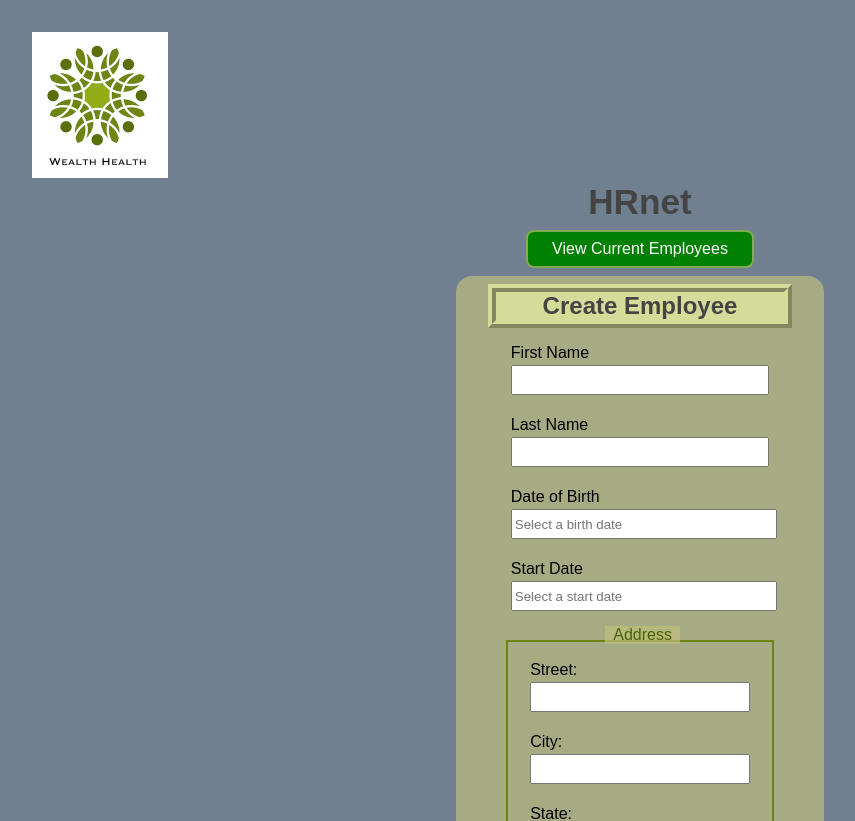
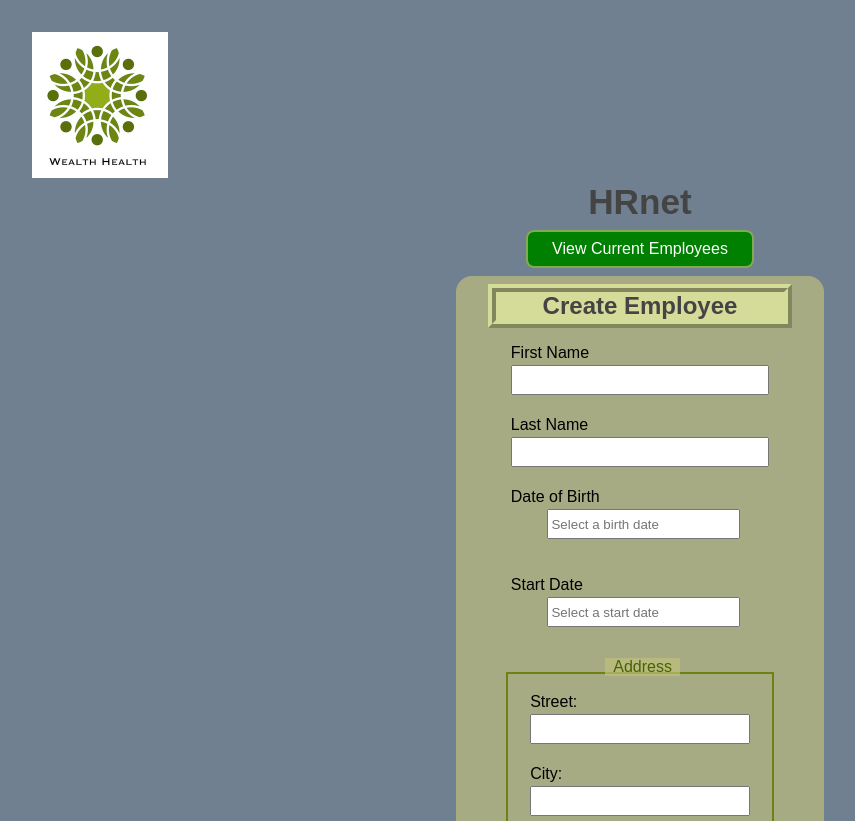
Before and after one commit to sarahvar/P14_HRnet, a React (Vite) app: page / in a window 1280 px wide. Shown: the top 821 px of the page, without its empty margins (0-855 px from the left). Built offline with nearby package versions, Linux system fonts and the light colour scheme; a web font is replaced by a local one.

Commit message:
House_space

```diff
--- a/src/App.jsx
+++ b/src/App.jsx
@@ -5,7 +5,7 @@ import Home from '../src/Pages/Home/Home';
 import './App.css';
 import { library } from '@fortawesome/fontawesome-svg-core';
 import { fas } from '@fortawesome/free-solid-svg-icons';
-import '@fortawesome/fontawesome-free/css/all.css'; // Import des styles CSS de Font Awesome
+import '@fortawesome/fontawesome-free/css/all.css';
 
 library.add(fas);
 
--- a/src/Components/Form/DatePicker/MyDatePicker.jsx
+++ b/src/Components/Form/DatePicker/MyDatePicker.jsx
@@ -1,8 +1,6 @@
 import DatePicker from "react-datepicker";
 import "react-datepicker/dist/react-datepicker.css";
 import { useRef, useCallback, useEffect } from "react";
-import { FontAwesomeIcon } from "@fortawesome/react-fontawesome";
-import { faHouse } from "@fortawesome/free-solid-svg-icons";
 
 export default function MyDatePicker({
   selected,
@@ -19,20 +17,14 @@ export default function MyDatePicker({
   }, []);
 
   useEffect(() => {
-    const interval = setInterval(() => {
-      const todayButton = document.querySelector(".react-datepicker__today-button");
-      if (todayButton && !todayButton.querySelector(".fa-house")) {
-        const icon = document.createElement("i");
-        icon.className = "fa fa-house";
-        todayButton.prepend(icon);
-      }
-    }, 100);
-
-    return () => clearInterval(interval);
+    const todayButton = document.querySelector(".react-datepicker__today-button");
+    if (todayButton) {
+      todayButton.innerHTML = '<i class="fa fa-house"></i> Today';
+    }
   }, []);
 
   return (
-    <label className="label" onClick={onClickLabel}>
+    <label className="label" onClick={onClickLabel} style={{ display: "block", marginBottom: "1rem" }}>
       <p ref={labelContentRef}>{labelTitle}</p>
       <DatePicker
         required
@@ -49,7 +41,7 @@ export default function MyDatePicker({
         showYearDropdown
         dropdownMode="select"
         todayButton="Today"
-        className="custom-datepicker" // Ajoutez une classe personnalisée
+        className="custom-datepicker"
       />
     </label>
   );
```
